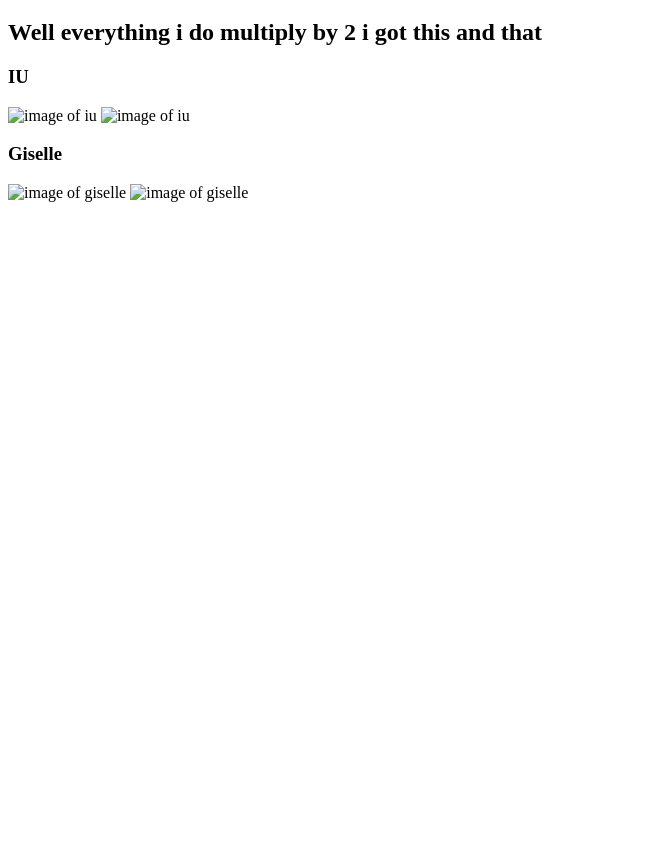
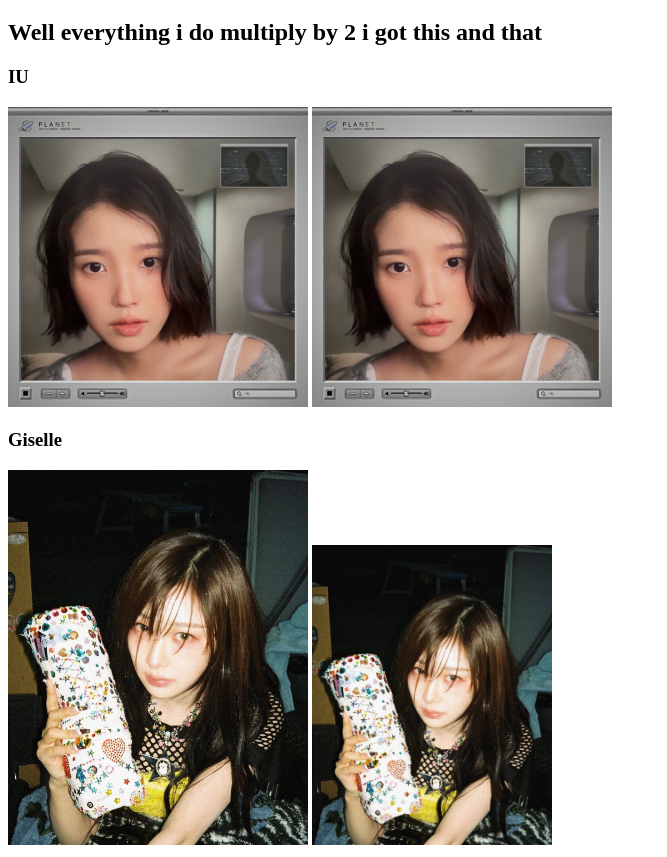
Before and after one commit to youichicode/TOP_Test, a plain HTML site: page index.html in a window 1280 px wide. Shown: the part 61-918 px from the top of the page, without its empty margins (0-667 px from the left). Before the commit the page ends 800 px from the top, so only its background shows below. Drawn offline with Linux system fonts and the light colour scheme; the site is published under a folder, as on GitHub Pages, so addresses that start at the root find nothing.

Commit message:
fix: img src path fix

```diff
--- a/index.html
+++ b/index.html
@@ -9,9 +9,10 @@
     <h1>Welcome to the Unknown Planet</h1>
     <h2>Well everything i do multiply by 2 i got this and that</h2>
     <h3>IU</h3>
-     <img src="/images/iu.jpeg" alt="image of iu" width="300px"> <img src="/images/iu.jpeg" alt="image of iu" height="300px">
+     <img src="./images/iu.jpeg" alt="image of iu" width="300px">
+     <img src="./images/iu.jpeg" alt="image of iu" height="300px">
     <h3>Giselle</h3>
-     <img src="/images/giselle.jpg" alt="image of giselle" width="300px">
-     <img src="/images/giselle.jpg" alt="image of giselle" height="300px">
+     <img src="./images/giselle.jpg" alt="image of giselle" width="300px">
+     <img src="./images/giselle.jpg" alt="image of giselle" height="300px">
 </body>
 </html>
```
